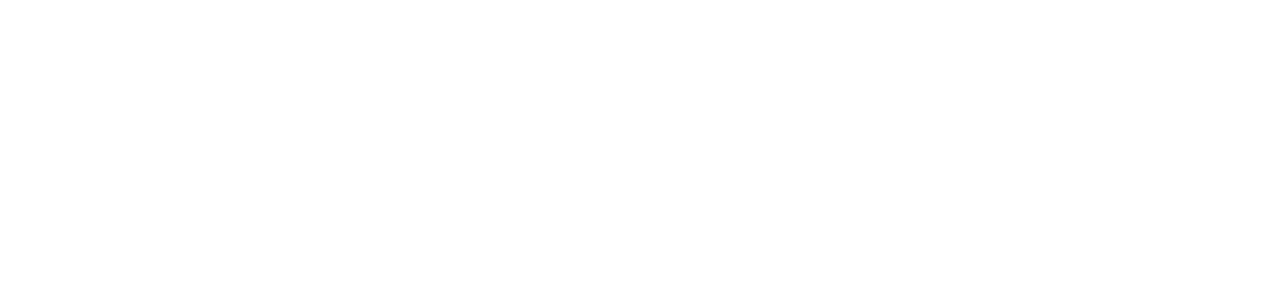
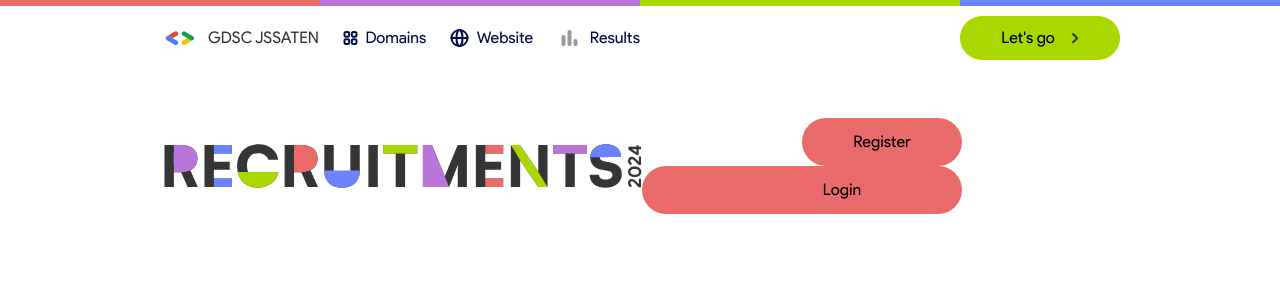
Before and after one commit to RamitVishwakarma/Recruitment-Platform, a React (Vite) app in the folder Recruitment2k24/: page /register in a window 1280 px wide. Before the commit this address had no page. Shown: the top 300 px of the page. Built offline with nearby package versions, Linux system fonts and the light colour scheme; the HTML template or start-up script is replaced by a standard one.

Commit message:
Made a few changes and added registration form

```diff
--- a/Recruitment2k24/package.json
+++ b/Recruitment2k24/package.json
@@ -2,6 +2,7 @@
   "name": "recruitment2k24",
   "private": true,
   "version": "0.0.0",
+  "author": "Ramit Vishwakarma",
   "type": "module",
   "scripts": {
     "dev": "vite",
--- a/Recruitment2k24/src/App.jsx
+++ b/Recruitment2k24/src/App.jsx
@@ -1,13 +1,15 @@
 import Domains from "./components/Domains";
 import Homepage from "./components/Homepage";
+import RegistrationForm from "./components/RegistrationForm";
 import { BrowserRouter, Route, Routes } from "react-router-dom";
 
 function App() {
   return (
     <BrowserRouter>
       <Routes>
-        <Route path="/" element={<Homepage />} />
+        <Route exact path="/" element={<Homepage />} />
         <Route path="/domains" element={<Domains />} />
+        <Route path="/register" element={<RegistrationForm />} />
       </Routes>
     </BrowserRouter>
   );
--- a/Recruitment2k24/src/components/Domains.jsx
+++ b/Recruitment2k24/src/components/Domains.jsx
@@ -16,8 +16,8 @@
             <img src={Logo} alt="Logo" />
             <h1 className="text-6xl">Domains</h1>
           </div>
-          <div className="flex justify-center mt-[14rem]">
-            <p className="text-5xl text-para-blue text-center font-prod-bold w-[70%]">
+          <div className="flex justify-center mt-[8rem]">
+            <p className="text-5xl text-para-blue text-center w-[70%]">
               There are 5 domains in GDSC, with each of their speciality,
               discover what’s the fit for you and get a chance to hone your
               skills in the domain of your preference.
--- a/Recruitment2k24/src/components/Navbar/Navbar.jsx
+++ b/Recruitment2k24/src/components/Navbar/Navbar.jsx
@@ -28,28 +28,27 @@
             <img src={`${domainButton}`} alt="Domains" />
             <div className="text-blue">Domains</div>
           </Link>
-          <a
-            href="https://gdscjss.in/"
+          <Link
+            to="https://gdscjss.in/"
             target="_blank"
             className="flex items-center gap-2 rounded-[2.9375rem] hover:bg-nav-hover w-[6.5vw] justify-center">
             <img src={`${webButton}`} alt="Website" />
             <div className="text-blue">Website</div>
-          </a>
-          <a
-            href="#"
+          </Link>
+          <Link
+            href="/"
             className="flex items-center gap-2 rounded-[2.9375rem] hover:bg-nav-hover w-[6.5vw] justify-center">
             <img src={`${result}`} alt="result" />
             <div className="text-blue">Results</div>
-          </a>
+          </Link>
         </div>
         <div>
-          <button
-            className="flex items-center justify-center w-[10rem] h-[5.5vh] bg-lime rounded-[2.125rem]">
-            <div className="p-2">Let's go</div>
-            <img
-              src={`${arrRight}`}
-            />
-          </button>
+          <Link to="/register">
+            <button className="flex items-center justify-center w-[10rem] h-[5.5vh] bg-lime rounded-[2.125rem]">
+              <div className="p-2">Let's go</div>
+              <img src={`${arrRight}`} />
+            </button>
+          </Link>
         </div>
       </div>
     </>
--- a/Recruitment2k24/src/components/RegistrationForm.jsx
+++ b/Recruitment2k24/src/components/RegistrationForm.jsx
@@ -0,0 +1,24 @@
+import Navbar from "../components/Navbar/Navbar.jsx";
+import Logo from "../assets/header-logo.svg";
+import { useState } from "react";
+export default function RegistrationForm() {
+  const [activeBtn, setactiveBtn] = useState("register");
+  return (
+    <>
+      <Navbar />
+      <div className="mx-[10rem]">
+        <div className="flex my-[3rem] justify-between">
+          <img src={Logo} alt="Logo" />
+          <div>
+            <button className="w-[10rem] h-[3rem] rounded-[2.3125rem] bg-light-red relative left-[10rem]">
+              Register
+            </button>
+            <button className="w-[20rem] pl-[5rem] h-[3rem] rounded-[2.3125rem] bg-light-red ">
+              Login
+            </button>
+          </div>
+        </div>
+      </div>
+    </>
+  );
+}
--- a/Recruitment2k24/tailwind.config.js
+++ b/Recruitment2k24/tailwind.config.js
@@ -3,7 +3,7 @@
   content: ["./index.html", "./src/**/*.{js,ts,jsx,tsx}"],
   theme: {
     fontFamily: {
-      'ProductSans': ['ProductSans', "sans"],
+      ProductSans: ["ProductSans", "sans"],
     },
     colors: {
       hr: "#00000066",
@@ -16,6 +16,7 @@
       "light-blue": "#6B83FF",
       "light-purple": "#E570D2",
       "para-blue": "#111B52",
+      "light-red": "#EB6B6B",
     },
     extend: {},
   },
```
